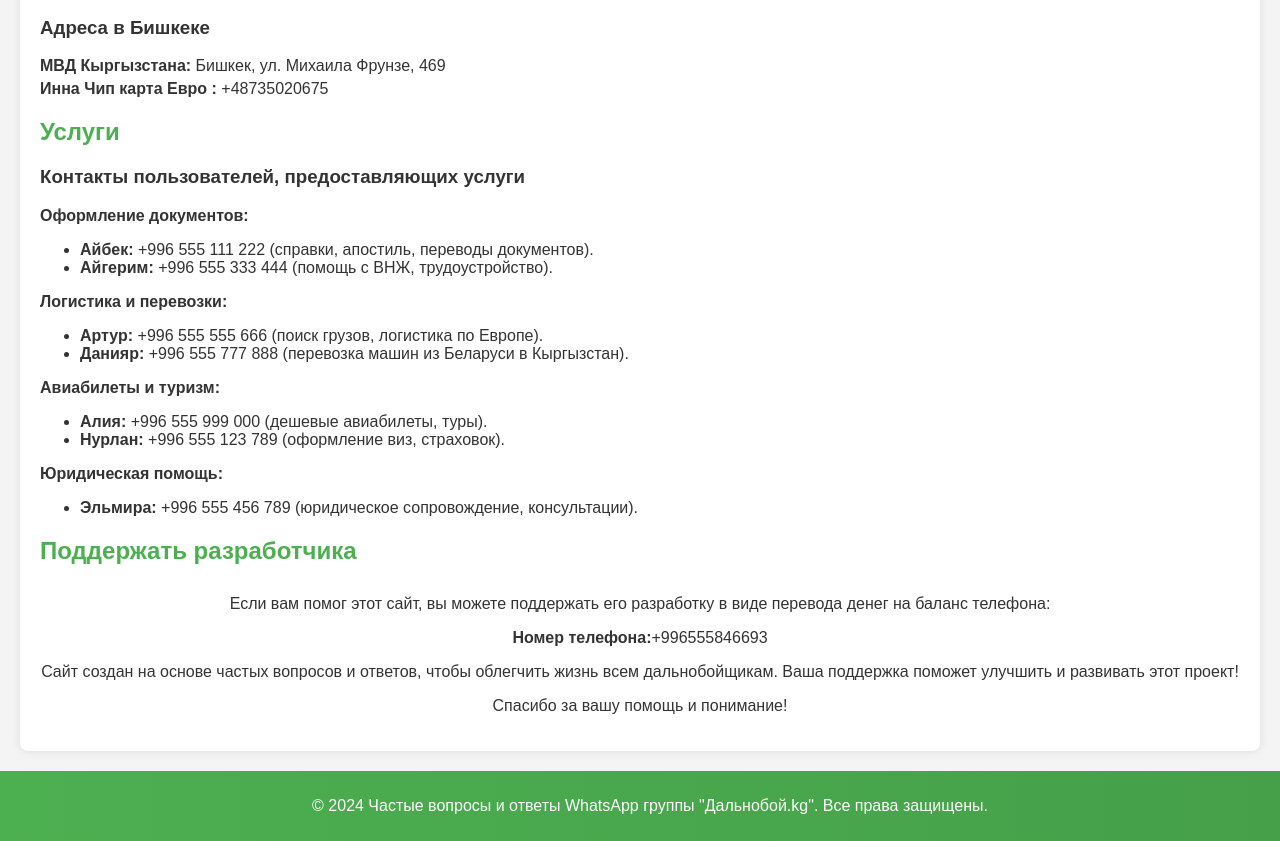
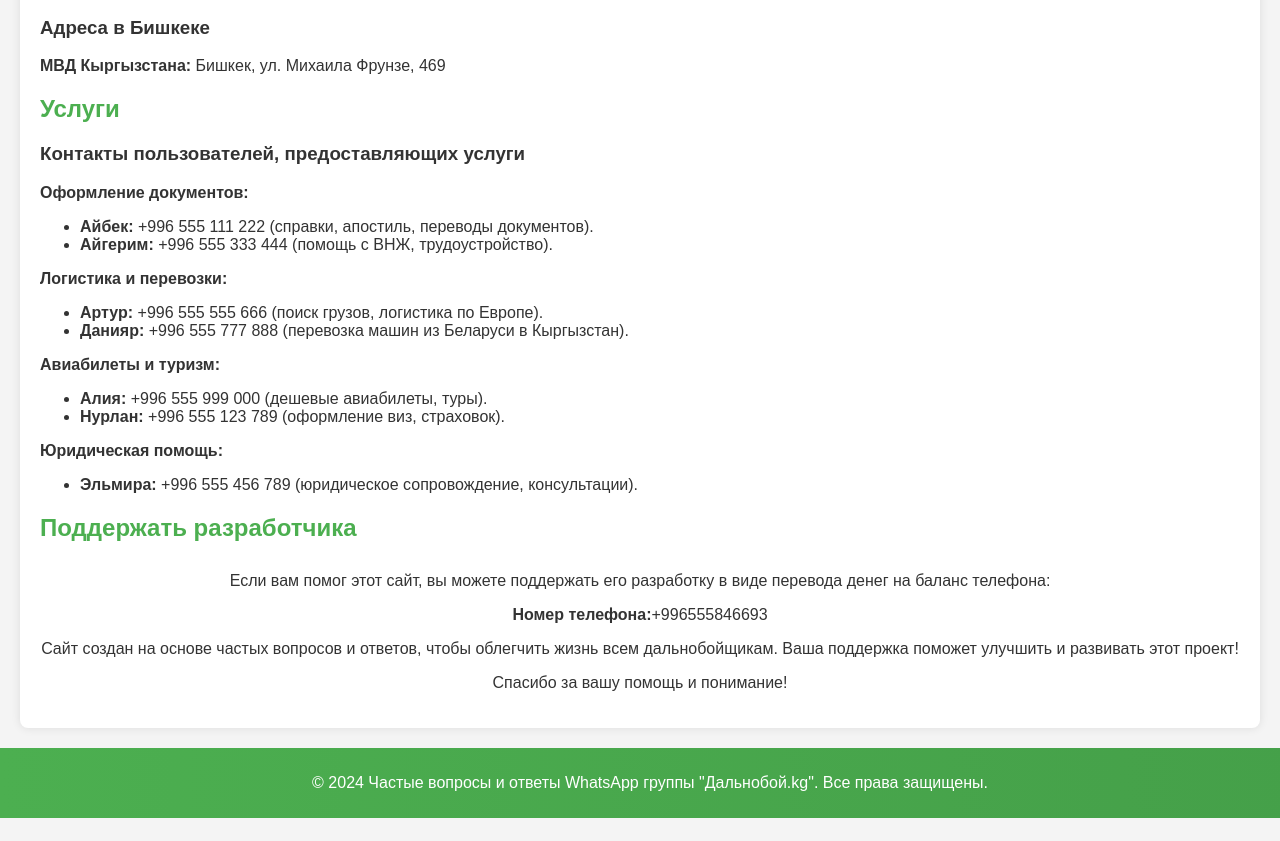
Before and after one commit to KadyrovKadyrov/Dalnoboykg.io, a plain HTML site: page index.html in a window 1280 px wide. Shown: the part 1616-2457 px from the top of the page. After the commit the page ends 2434 px from the top, so only its background shows below. Drawn offline with Linux system fonts and the light colour scheme.

Commit message:
Update index.html

```diff
--- a/index.html
+++ b/index.html
@@ -233,7 +233,6 @@
             <div class="contact-info">
                 <h3>Адреса в Бишкеке</h3>
                 <p><strong>МВД Кыргызстана:</strong> Бишкек, ул. Михаила Фрунзе, 469</p>
-                <p><strong>Инна Чип карта Евро :</strong> +48735020675</p>
             </div>
         </section>
 
```
